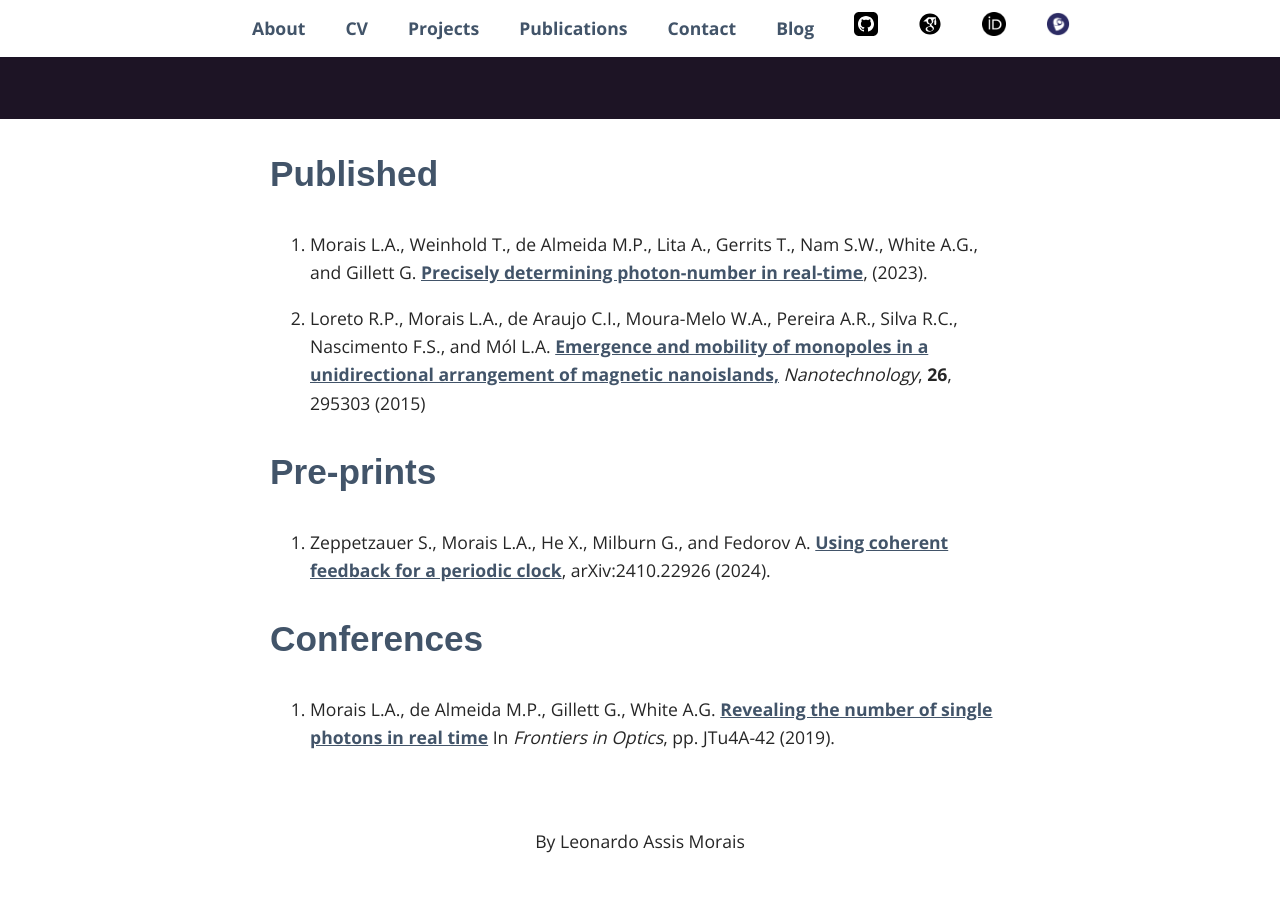
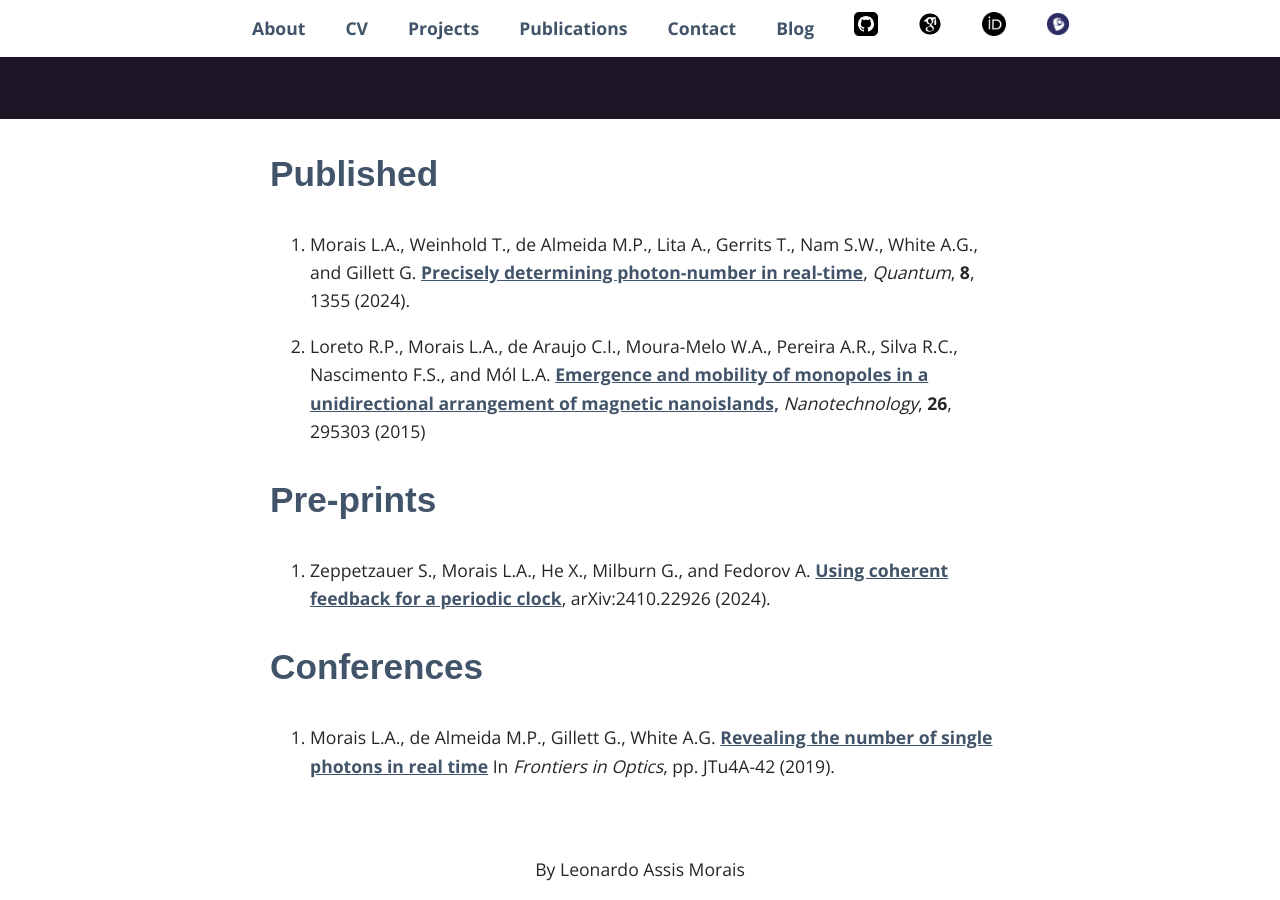
Before and after one commit to Leo-am/Leo-am.github.io, a Jekyll site: the page built from _pages/04_publications.md, in a window 1280 px wide and 900 px high, scrolled down 381 px. Built offline with Jekyll 4.4.1, drawn with Linux system fonts in a browser that asks for light colours; some web fonts are replaced.

Commit message:
fixed tes citation

```diff
--- a/_pages/04_publications.md
+++ b/_pages/04_publications.md
@@ -7,7 +7,7 @@ permalink: /publications/
 ## Published
 
 1. Morais L.A., Weinhold T., de Almeida M.P., Lita A., Gerrits T., Nam S.W., White A.G., and Gillett G.
-[Precisely determining photon-number in real-time](https://quantum-journal.org/papers/q-2024-05-23-1355/), (2023).
+[Precisely determining photon-number in real-time](https://quantum-journal.org/papers/q-2024-05-23-1355/), _Quantum_, __8__, 1355 (2024).
 
 2. Loreto R.P., Morais L.A., de Araujo C.I., Moura-Melo W.A., Pereira A.R., Silva R.C., Nascimento F.S., and Mól L.A.
 [Emergence and mobility of monopoles in a unidirectional arrangement of magnetic nanoislands,](https://iopscience.iop.org/article/10.1088/0957-4484/26/29/295303/meta)
```
